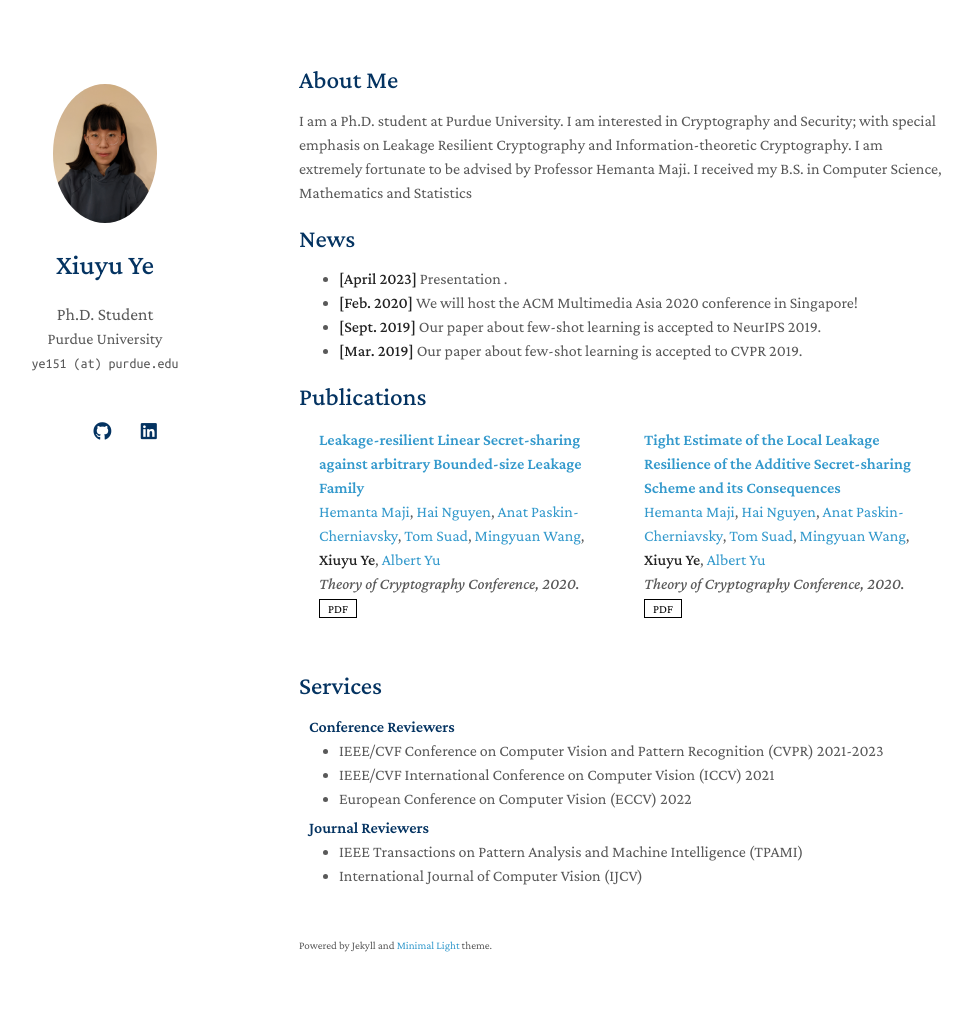
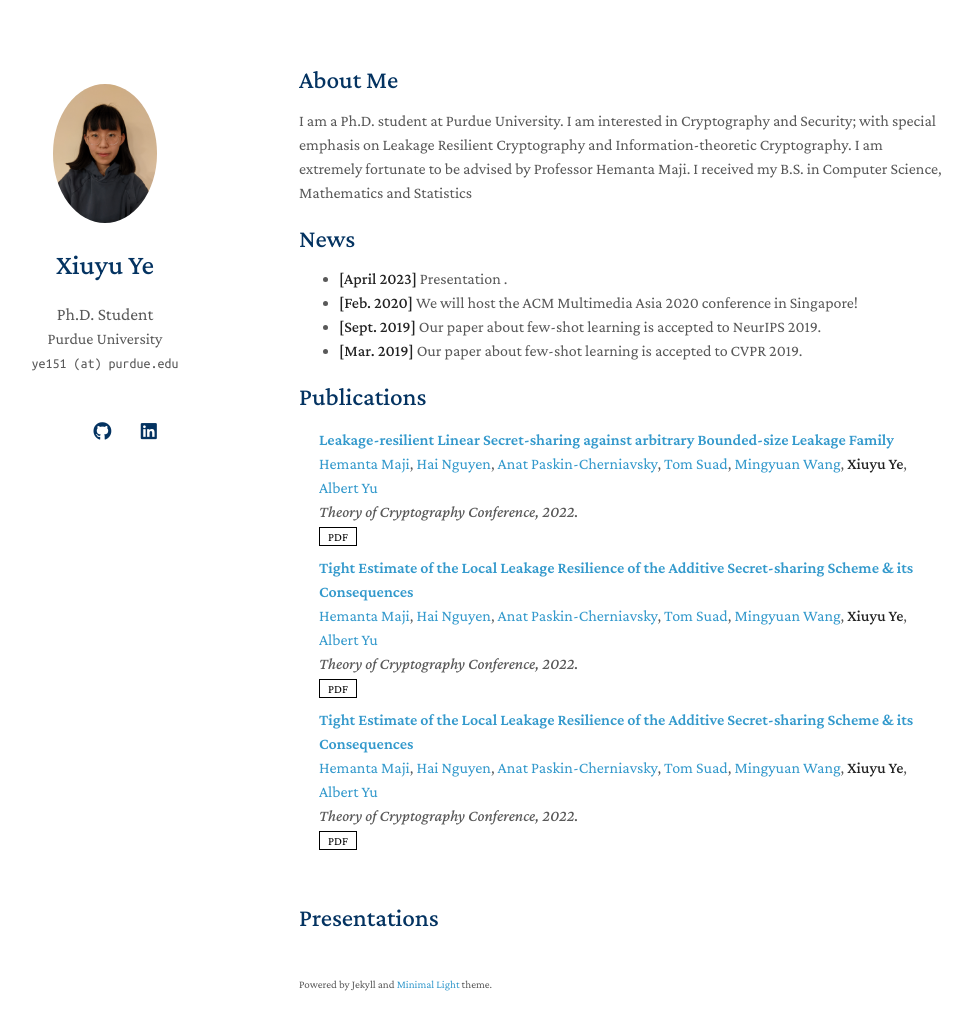
Before and after one commit to darahye/darahye.github.io, a Jekyll site: the page built from index.md, in a window 1280 px wide and 1065 px high. Shown: the top 1030 px of the window, without its empty margins (171-1143 px from the left). Built offline with Jekyll 4.4.1, drawn with Linux system fonts in a browser that asks for light colours; nearby versions of some CDN libraries; a style sheet for code colours, icons or effects is not loaded; our own code applies the rules of GitHub Pages for plain Markdown files.

Commit message:
update publications

```diff
--- a/_includes/publications.md
+++ b/_includes/publications.md
@@ -23,7 +23,7 @@ Bounded-size Leakage Family</a></div>
     <strong>Xiuyu Ye</strong>,
     <a href="https://www.cs.purdue.edu/people/graduate-students/yu646.html">Albert Yu</a>
     </div>
-    <div class="periodical"><em> Theory of Cryptography Conference, 2020.</em></div>
+    <div class="periodical"><em> Theory of Cryptography Conference, 2022.</em></div>
     <div class="links">
       <a href="https://web.ics.purdue.edu/~nguye245/LRSS_Bounded" class="btn btn-sm z-depth-0" role="button" target="_blank" style="font-size:12px;">PDF</a>
       <!-- <a href="https://github.com/yaoyao-liu/mnemonics" class="btn btn-sm z-depth-0" role="button" target="_blank" style="font-size:12px;">Code</a> -->
@@ -32,11 +32,13 @@ Bounded-size Leakage Family</a></div>
       <!-- <strong><i style="color:#e74d3c">Oral Presentation</i></strong>  -->
     </div>
   </div>
+</div>
+</li>
 
-
-
+<li>
+<div class="pub-row">
   <div class="col-sm-9" style="position: relative;padding-right: 15px;padding-left: 20px;">
-    <div class="title"><a href="https://www.cs.purdue.edu/homes/hmaji/papers/ITC:MNPSWYY22.pdf">Tight Estimate of the Local Leakage Resilience of the Additive Secret-sharing Scheme and its Consequences</a></div>
+    <div class="title"><a href="https://www.cs.purdue.edu/homes/hmaji/papers/ITC:MNPSWYY22.pdf">Tight Estimate of the Local Leakage Resilience of the Additive Secret-sharing Scheme & its Consequences</a></div>
     <div class="author">
     <a href="https://www.cs.purdue.edu/homes/hmaji/">Hemanta Maji</a>,
     <a href="https://web.ics.purdue.edu/~nguye245/">Hai Nguyen</a>,
@@ -46,7 +48,32 @@ Bounded-size Leakage Family</a></div>
     <strong>Xiuyu Ye</strong>,
     <a href="https://www.cs.purdue.edu/people/graduate-students/yu646.html">Albert Yu</a>
     </div>
-    <div class="periodical"><em> Theory of Cryptography Conference, 2020.</em></div>
+    <div class="periodical"><em> Theory of Cryptography Conference, 2022.</em></div>
+    <div class="links">
+      <a href="https://web.ics.purdue.edu/~nguye245/LRSS_Bounded" class="btn btn-sm z-depth-0" role="button" target="_blank" style="font-size:12px;">PDF</a>
+      <!-- <a href="https://github.com/yaoyao-liu/mnemonics" class="btn btn-sm z-depth-0" role="button" target="_blank" style="font-size:12px;">Code</a> -->
+      <!-- <a href="https://class-il.mpi-inf.mpg.de/mnemonics/" class="btn btn-sm z-depth-0" role="button" target="_blank" style="font-size:12px;">Project Page</a> -->
+      <!-- <a href="https://dblp.uni-trier.de/rec/conf/cvpr/LiuSLSS20.html?view=bibtex" class="btn btn-sm z-depth-0" role="button" target="_blank" style="font-size:12px;">BibTex</a> -->
+      <!-- <strong><i style="color:#e74d3c">Oral Presentation</i></strong>  -->
+    </div>
+  </div>
+</div>
+</li>
+
+<li>
+<div class="pub-row">
+  <div class="col-sm-9" style="position: relative;padding-right: 15px;padding-left: 20px;">
+    <div class="title"><a href="https://www.cs.purdue.edu/homes/hmaji/papers/ITC:MNPSWYY22.pdf">Tight Estimate of the Local Leakage Resilience of the Additive Secret-sharing Scheme & its Consequences</a></div>
+    <div class="author">
+    <a href="https://www.cs.purdue.edu/homes/hmaji/">Hemanta Maji</a>,
+    <a href="https://web.ics.purdue.edu/~nguye245/">Hai Nguyen</a>,
+    <a href="https://scholar.google.com/citations?user=XcyQbAYAAAAJ&hl=en">Anat Paskin-Cherniavsky</a>,
+    <a href="https://scholar.google.co.il/citations?user=Bkv3xq0AAAAJ&hl=en">Tom Suad</a>,
+    <a href="https://sites.google.com/view/mingyuan-wang">Mingyuan Wang</a>,
+    <strong>Xiuyu Ye</strong>,
+    <a href="https://www.cs.purdue.edu/people/graduate-students/yu646.html">Albert Yu</a>
+    </div>
+    <div class="periodical"><em> Theory of Cryptography Conference, 2022.</em></div>
     <div class="links">
       <a href="https://web.ics.purdue.edu/~nguye245/LRSS_Bounded" class="btn btn-sm z-depth-0" role="button" target="_blank" style="font-size:12px;">PDF</a>
       <!-- <a href="https://github.com/yaoyao-liu/mnemonics" class="btn btn-sm z-depth-0" role="button" target="_blank" style="font-size:12px;">Code</a> -->
--- a/_includes/services.md
+++ b/_includes/services.md
@@ -1,6 +1,6 @@
-## Services
+## Presentations
 
-<h4 style="margin:0 10px 0;">Conference Reviewers</h4>
+<!-- <h4 style="margin:0 10px 0;">Conference Reviewers</h4>
 
 <ul style="margin:0 0 5px;">
   <li><a href="http://cvpr2023.thecvf.com/"><autocolor>IEEE/CVF Conference on Computer Vision and Pattern Recognition (CVPR) 2021-2023</autocolor></a></li>
@@ -13,4 +13,4 @@
 <ul style="margin:0 0 20px;">
   <li><a href="https://www.computer.org/csdl/journal/tp"><autocolor>IEEE Transactions on Pattern Analysis and Machine Intelligence (TPAMI)</autocolor></a></li>
   <li><a href="https://www.springer.com/journal/11263"><autocolor>International Journal of Computer Vision (IJCV)</autocolor></a></li>
-</ul>
+</ul> -->
```
